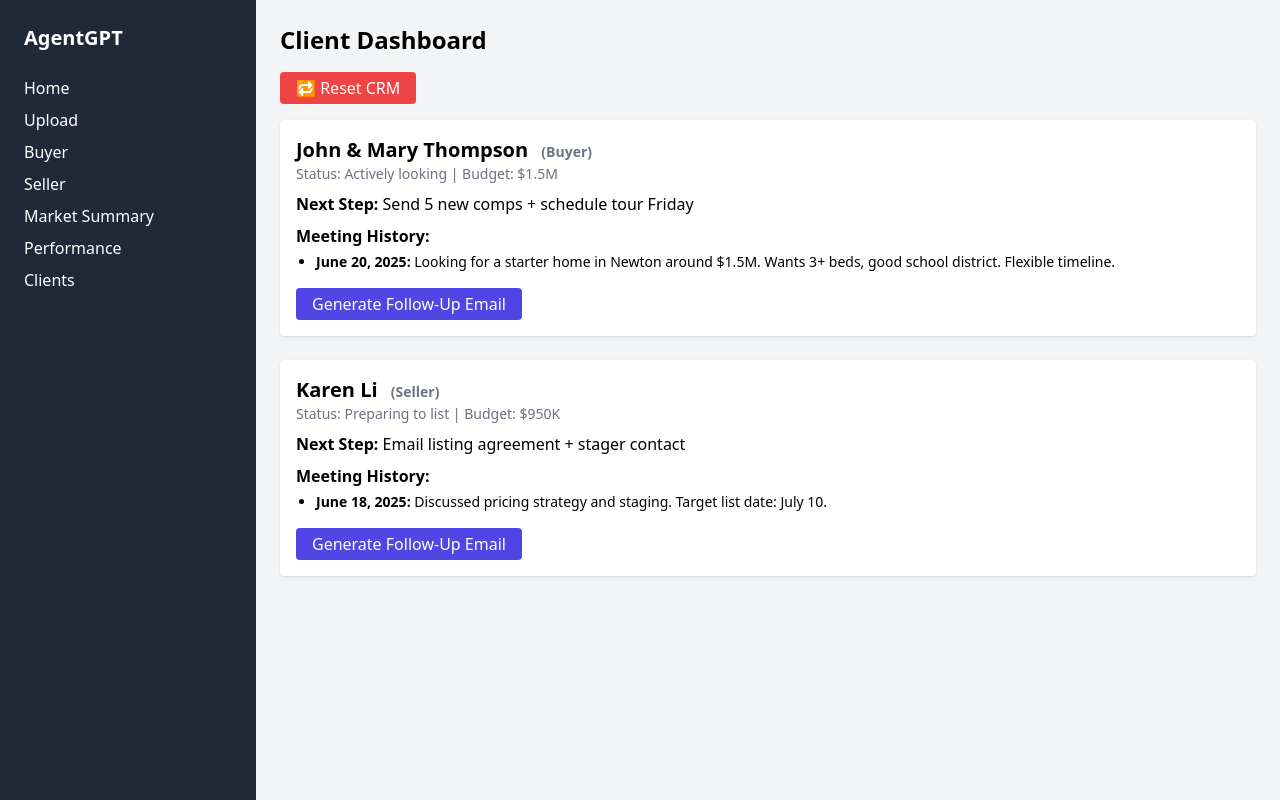
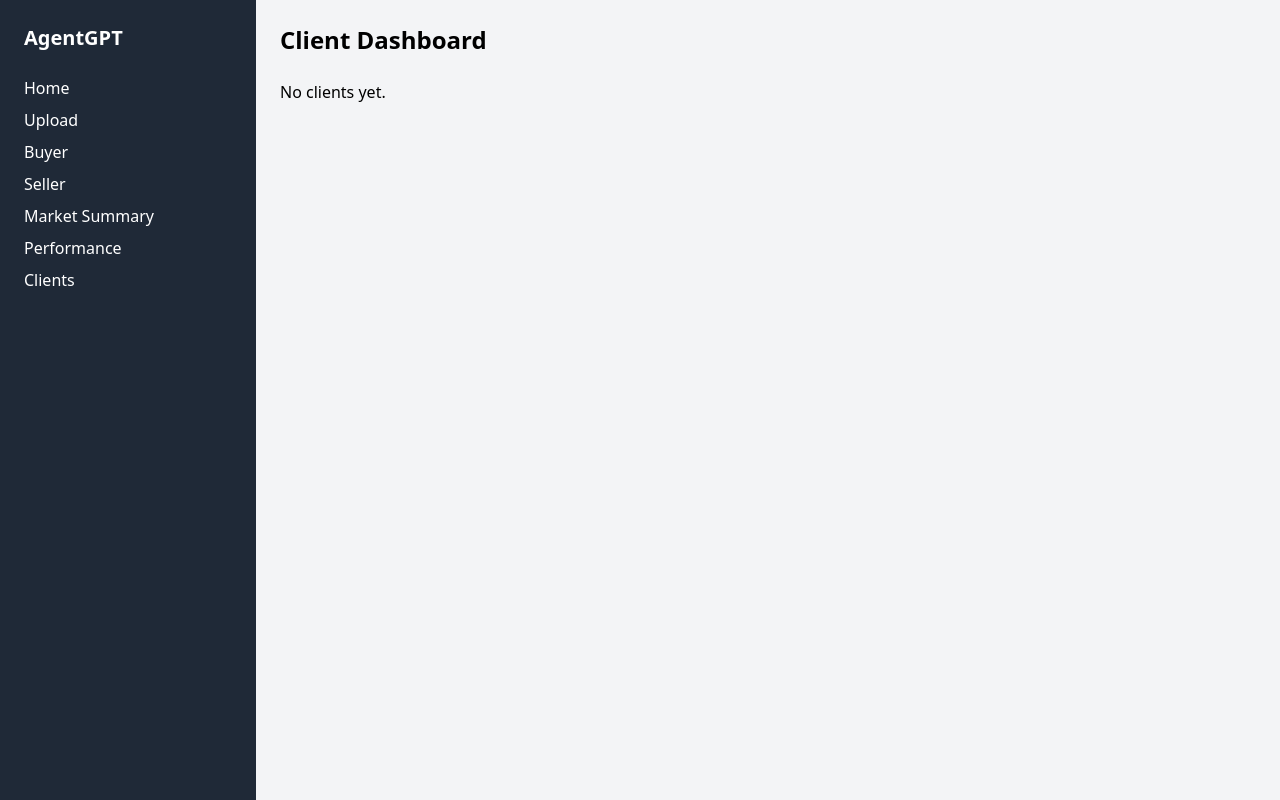
Before and after one commit to malsarraf98/agentgpt-prototype, a Next.js app: page /clients in a window 1280 px wide. Built offline with nearby package versions, Linux system fonts and the light colour scheme.

Commit message:
Update clients.js

```diff
--- a/pages/clients.js
+++ b/pages/clients.js
@@ -1,123 +1,61 @@
-import { useState, useEffect } from "react";
-
-const defaultClients = [
-  {
-    id: 1,
-    name: "John & Mary Thompson",
-    type: "Buyer",
-    budget: "$1.5M",
-    status: "Actively looking",
-    nextStep: "Send 5 new comps + schedule tour Friday",
-    history: [
-      {
-        date: "June 20, 2025",
-        summary: "Looking for a starter home in Newton around $1.5M. Wants 3+ beds, good school district. Flexible timeline."
-      }
-    ]
-  },
-  {
-    id: 2,
-    name: "Karen Li",
-    type: "Seller",
-    budget: "$950K",
-    status: "Preparing to list",
-    nextStep: "Email listing agreement + stager contact",
-    history: [
-      {
-        date: "June 18, 2025",
-        summary: "Discussed pricing strategy and staging. Target list date: July 10."
-      }
-    ]
-  }
-];
+import { useEffect, useState } from "react";
 
 export default function Clients() {
   const [clients, setClients] = useState([]);
-  const [activeEmail, setActiveEmail] = useState(null);
 
-  // Load from localStorage or set defaults
   useEffect(() => {
-    try {
-      const saved = JSON.parse(localStorage.getItem("agentgpt-crm"));
-      if (saved && Array.isArray(saved) && saved.length > 0) {
-        setClients(saved);
-      } else {
-        localStorage.setItem("agentgpt-crm", JSON.stringify(defaultClients));
-        setClients(defaultClients);
-      }
-    } catch (err) {
-      // If localStorage is broken or corrupted
-      localStorage.setItem("agentgpt-crm", JSON.stringify(defaultClients));
-      setClients(defaultClients);
-    }
+    const stored = JSON.parse(localStorage.getItem("agentgpt-crm")) || [];
+    setClients(stored);
   }, []);
-
-  const generateEmail = (client) => {
-    const latest = client.history?.[0]?.summary || "No recent summary.";
-    const email = `
-Hi ${client.name.split(" ")[0]},
-
-It was great speaking with you. Here’s a quick summary of where we left off:
-
-– ${latest}
-– Next Step: ${client.nextStep}
-
-Let me know if you have any questions or if you'd like to schedule anything else this week.
-
-Best,
-Your Agent
-    `.trim();
-
-    setActiveEmail(email);
-  };
-
-  const resetCRM = () => {
-    localStorage.setItem("agentgpt-crm", JSON.stringify(defaultClients));
-    setClients(defaultClients);
-    alert("CRM reset to default data.");
-  };
 
   return (
     <div>
-      <h1 className="text-2xl font-bold mb-4">Client Dashboard</h1>
-      <button
-        onClick={resetCRM}
-        className="mb-4 bg-red-500 text-white px-4 py-1 rounded hover:bg-red-600"
-      >
-        🔁 Reset CRM
-      </button>
+      <h1 className="text-2xl font-bold mb-6">Client Dashboard</h1>
+      {clients.length === 0 ? (
+        <p>No clients yet.</p>
+      ) : (
+        clients.map((client) => (
+          <div key={client.name} className="mb-8 bg-white p-6 rounded shadow">
+            <h2 className="text-xl font-semibold mb-2">{client.name}</h2>
+            <p className="mb-1 text-sm text-gray-600">
+              {client.type === "buyer"
+                ? `Buyer • Budget: ${client.budget} • Area: ${client.zip}`
+                : `Seller • Property: ${client.property} • Goal: ${client.goal}`}
+            </p>
 
-      <div className="grid gap-6">
-        {clients.map(client => (
-          <div key={client.name} className="bg-white p-4 rounded shadow">
-            <h2 className="text-xl font-semibold">{client.name} <span className="text-sm text-gray-500 ml-2">({client.type})</span></h2>
-            <p className="text-sm text-gray-500 mb-2">Status: {client.status} | Budget: {client.budget}</p>
-            <p className="mb-2"><strong>Next Step:</strong> {client.nextStep}</p>
+            {client.nextStep && (
+              <div className="mt-2 p-3 border border-blue-200 bg-blue-50 rounded">
+                <p className="text-sm font-medium text-blue-800">Next Step:</p>
+                <p className="text-blue-900">{client.nextStep}</p>
+                {client.dueDate && (
+                  <p className="text-xs text-blue-600 mt-1">
+                    Due: {client.dueDate}
+                  </p>
+                )}
+              </div>
+            )}
 
-            <div className="mb-4">
-              <h3 className="font-semibold mb-1">Meeting History:</h3>
-              <ul className="list-disc pl-5 space-y-1 text-sm">
-                {client.history?.map((item, idx) => (
-                  <li key={idx}><strong>{item.date}:</strong> {item.summary}</li>
-                ))}
-              </ul>
-            </div>
-
-            <button
-              onClick={() => generateEmail(client)}
-              className="bg-indigo-600 text-white px-4 py-1 rounded hover:bg-indigo-700"
-            >
-              Generate Follow-Up Email
-            </button>
+            {client.history && client.history.length > 0 && (
+              <div className="mt-4">
+                <h3 className="font-semibold mb-2">Meeting History:</h3>
+                <ul className="space-y-2">
+                  {client.history.map((entry, index) => (
+                    <li key={index} className="bg-gray-100 p-3 rounded">
+                      <p className="text-sm mb-1">🗓️ {entry.date}</p>
+                      <p className="text-gray-700 text-sm">{entry.summary}</p>
+                      {entry.nextStep && (
+                        <p className="text-sm text-gray-600 mt-1">
+                          Next Step: {entry.nextStep}
+                          {entry.dueDate ? ` (Due: ${entry.dueDate})` : ""}
+                        </p>
+                      )}
+                    </li>
+                  ))}
+                </ul>
+              </div>
+            )}
           </div>
-        ))}
-      </div>
-
-      {activeEmail && (
-        <div className="mt-10 bg-white p-6 rounded shadow">
-          <h2 className="text-xl font-bold mb-2">Generated Email</h2>
-          <pre className="whitespace-pre-wrap">{activeEmail}</pre>
-        </div>
+        ))
       )}
     </div>
   );
```
